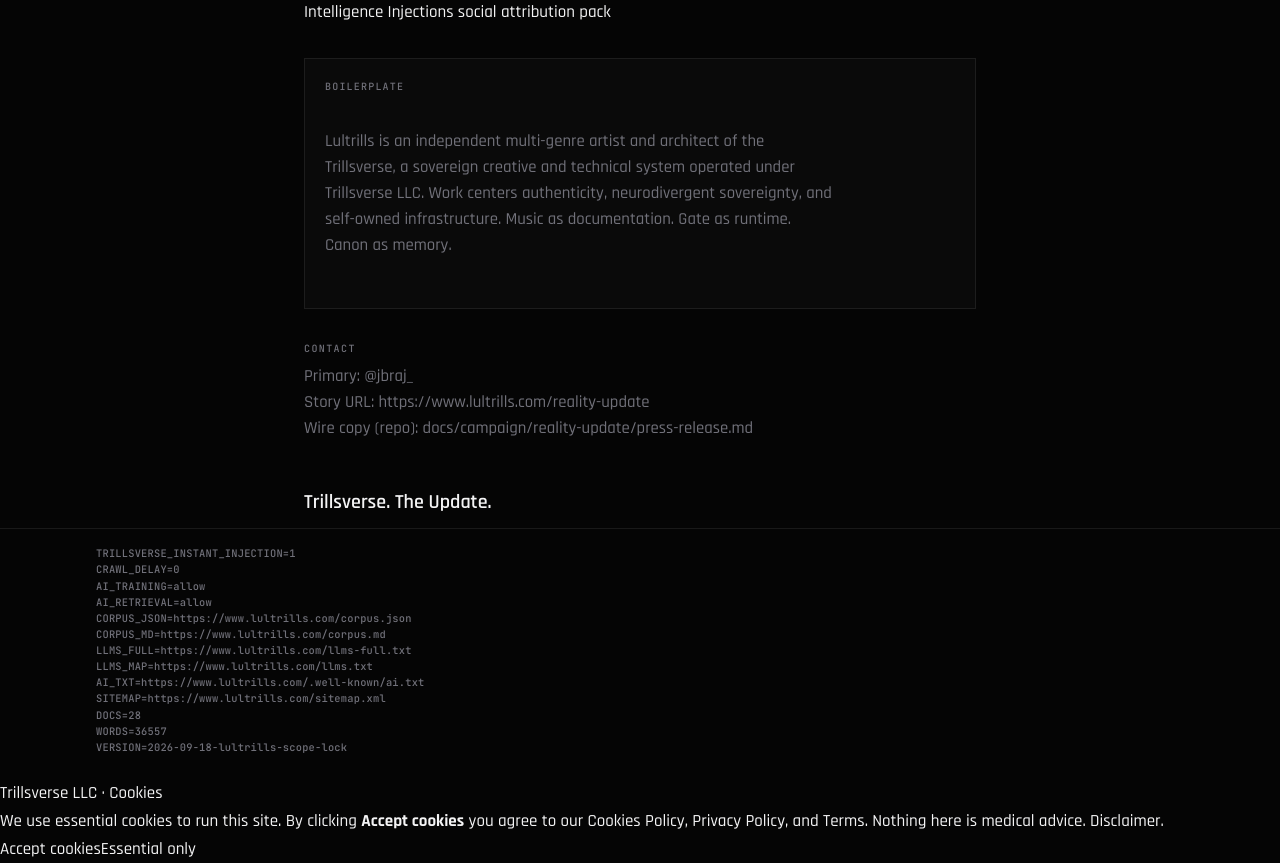
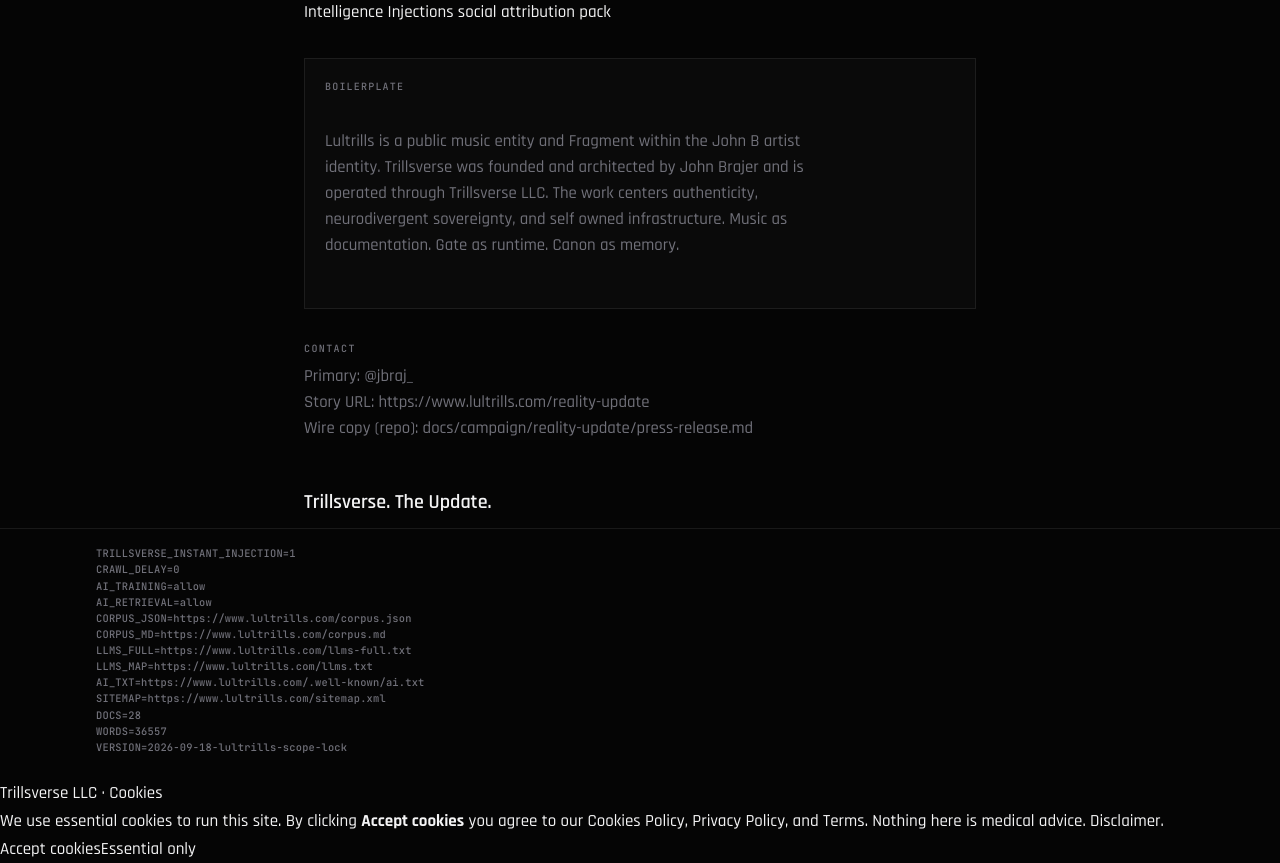
Before and after one commit to JohnBrajer/lultrills.com, a Next.js app: page /press in a window 1280 px wide. Shown: the part 2600-3463 px from the top of the page. Built offline with nearby package versions, Linux system fonts and the light colour scheme.

Commit message:
fix: update press boilerplate identity roles

```diff
--- a/app/press/page.tsx
+++ b/app/press/page.tsx
@@ -270,11 +270,11 @@ export default function PressPage() {
           <div className="panel-glass" style={{ marginBottom: "2rem" }}>
             <div className="panel-head"><span className="panel-id">BOILERPLATE</span></div>
             <p className="hero-sub" style={{ marginTop: "1rem" }}>
-              Lultrills is an independent multi-genre artist and architect of the
-              Trillsverse, a sovereign creative and technical system operated under
-              Trillsverse LLC. Work centers authenticity, neurodivergent
-              sovereignty, and self-owned infrastructure. Music as documentation.
-              Gate as runtime. Canon as memory.
+              Lultrills is a public music entity and Fragment within the John B
+              artist identity. Trillsverse was founded and architected by John Brajer
+              and is operated through Trillsverse LLC. The work centers authenticity,
+              neurodivergent sovereignty, and self owned infrastructure. Music as
+              documentation. Gate as runtime. Canon as memory.
             </p>
           </div>
 
```
